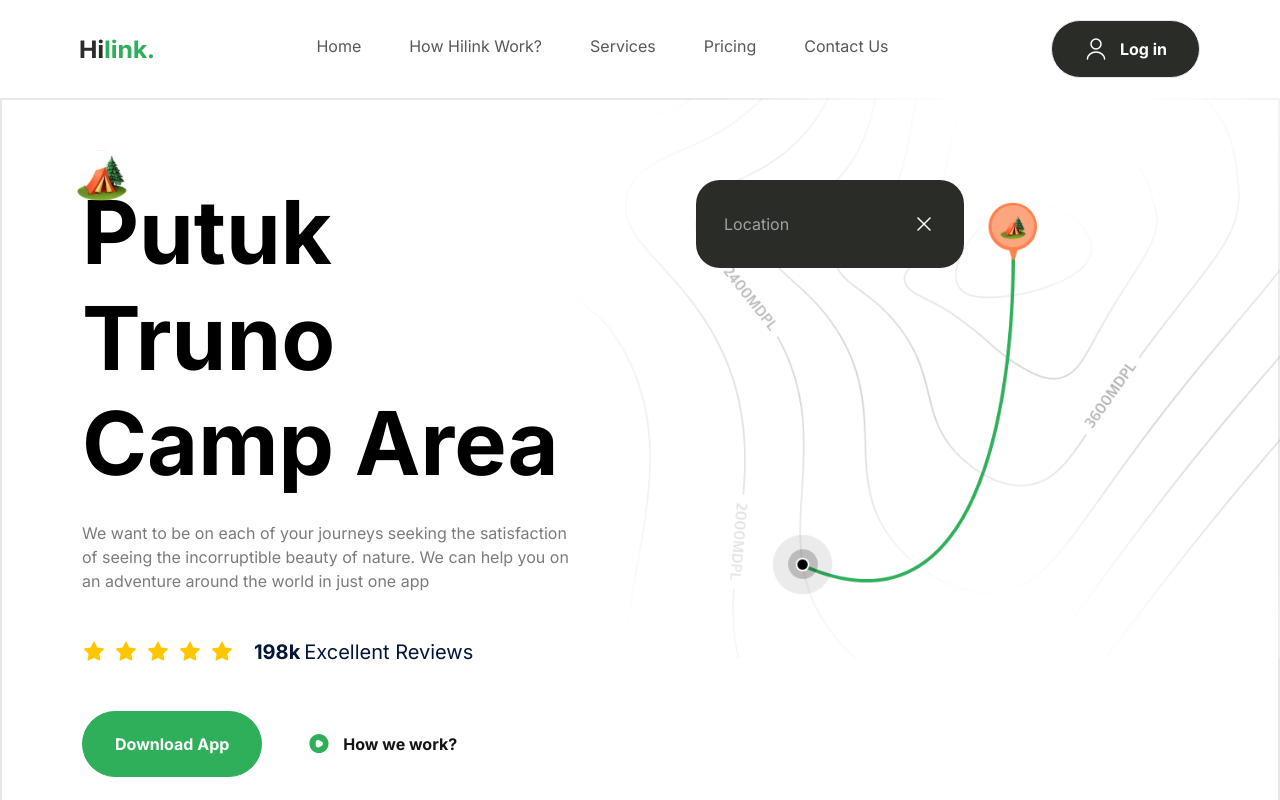
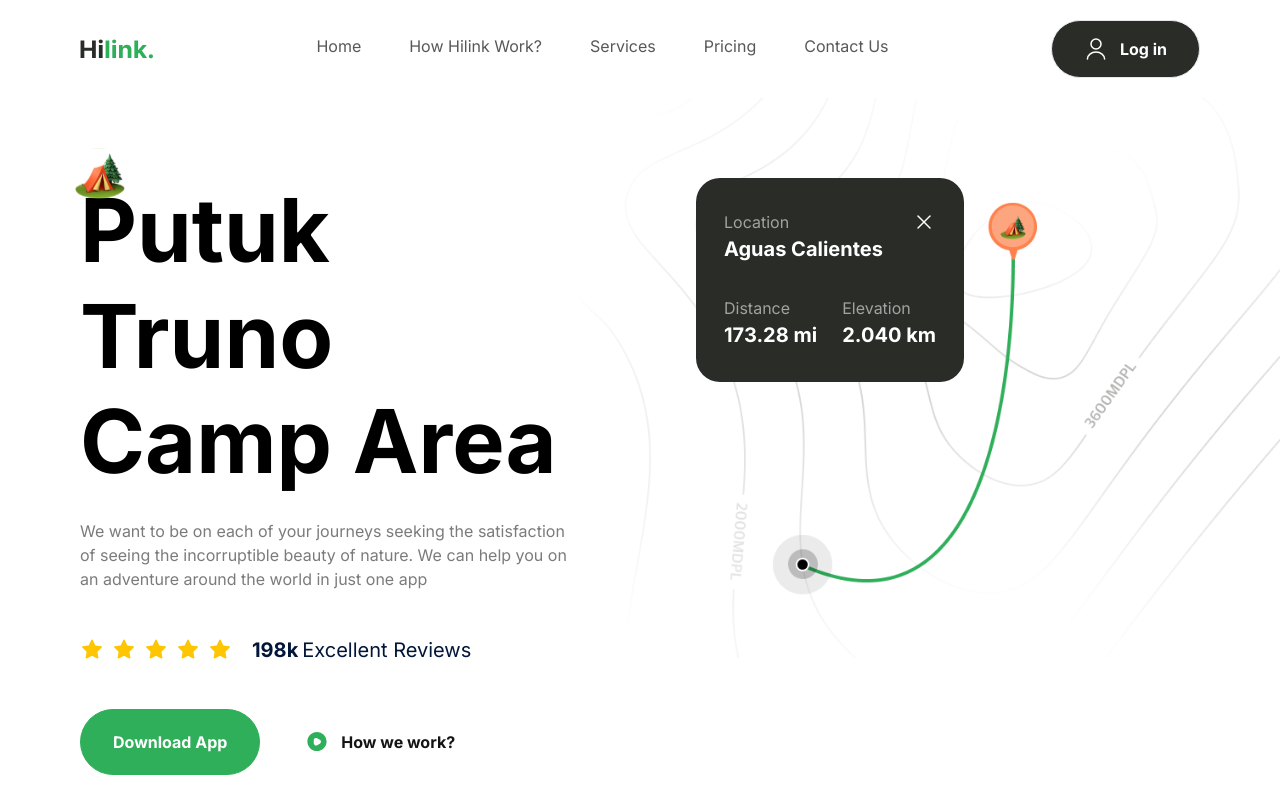
Before and after one commit to seperalta22/travel-app, a Next.js app: page / in a window 1280 px wide. Shown: the top 800 px of the page. Built offline with nearby package versions, Linux system fonts and the light colour scheme.

Commit message:
Update Hero component styling

```diff
--- a/components/Hero.tsx
+++ b/components/Hero.tsx
@@ -3,7 +3,7 @@
 
 const Hero = () => {
   return (
-    <section className='max-container padding-container flex flex-col gap-20 py-10 pb-32 md:gap-28 lg:py-20 xl:flex-row border-2'>
+    <section className='max-container padding-container flex flex-col gap-20 py-10 pb-32 md:gap-28 lg:py-20 xl:flex-row'>
       <div className='hero-map' />
       {/*  left */}
       <div className='relative z-20 flex flex-1 flex-col xl:w-1/2'>
@@ -54,11 +54,24 @@
       </div>
 
       <div className='relative flex flex-1 items-start'>
-        <div className='relative z-20 w-[268px] flex-col gap-8 rounded-3xl bg-green-90 px-7 py-8'>
+        <div className='relative z-20 flex w-[268px] flex-col gap-8 rounded-3xl bg-green-90 px-7 py-8'>
           <div className='flex flex-col'>
             <div className='flexBetween'>
               <p className='regular-16 text-gray-20'>Location</p>
               <Image src='/close.svg' alt='close' width={24} height={24} />
+            </div>
+            <p className='bold-20 text-white'>Aguas Calientes</p>
+          </div>
+
+          <div className='flexBetween'>
+            <div className='flex flex-col'>
+              <p className='regular-16 block text-gray-20'>Distance</p>
+              <p className='bold-20 text-white'>173.28 mi</p>
+            </div>
+
+            <div className='flex flex-col'>
+              <p className='regular-16 block text-gray-20'>Elevation</p>
+              <p className='bold-20 text-white'>2.040 km</p>
             </div>
           </div>
         </div>
```
